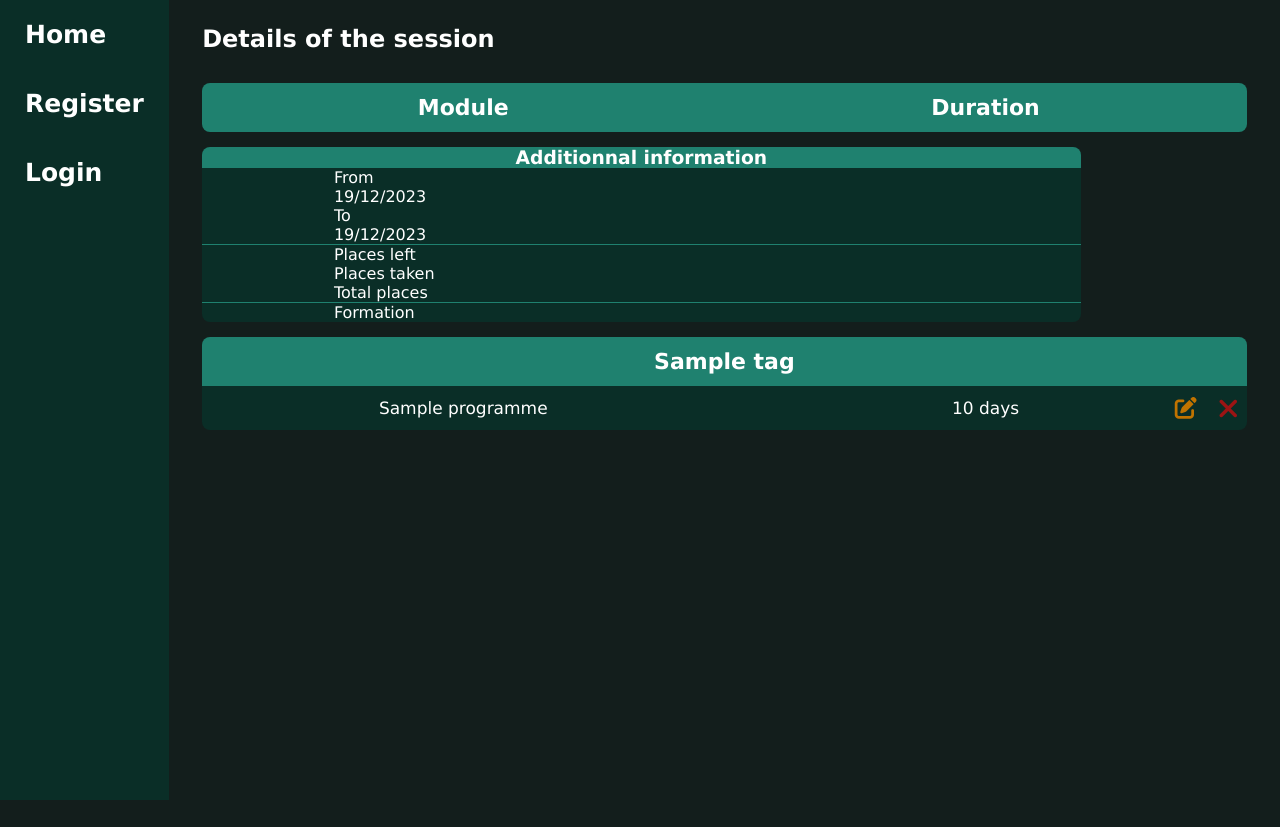
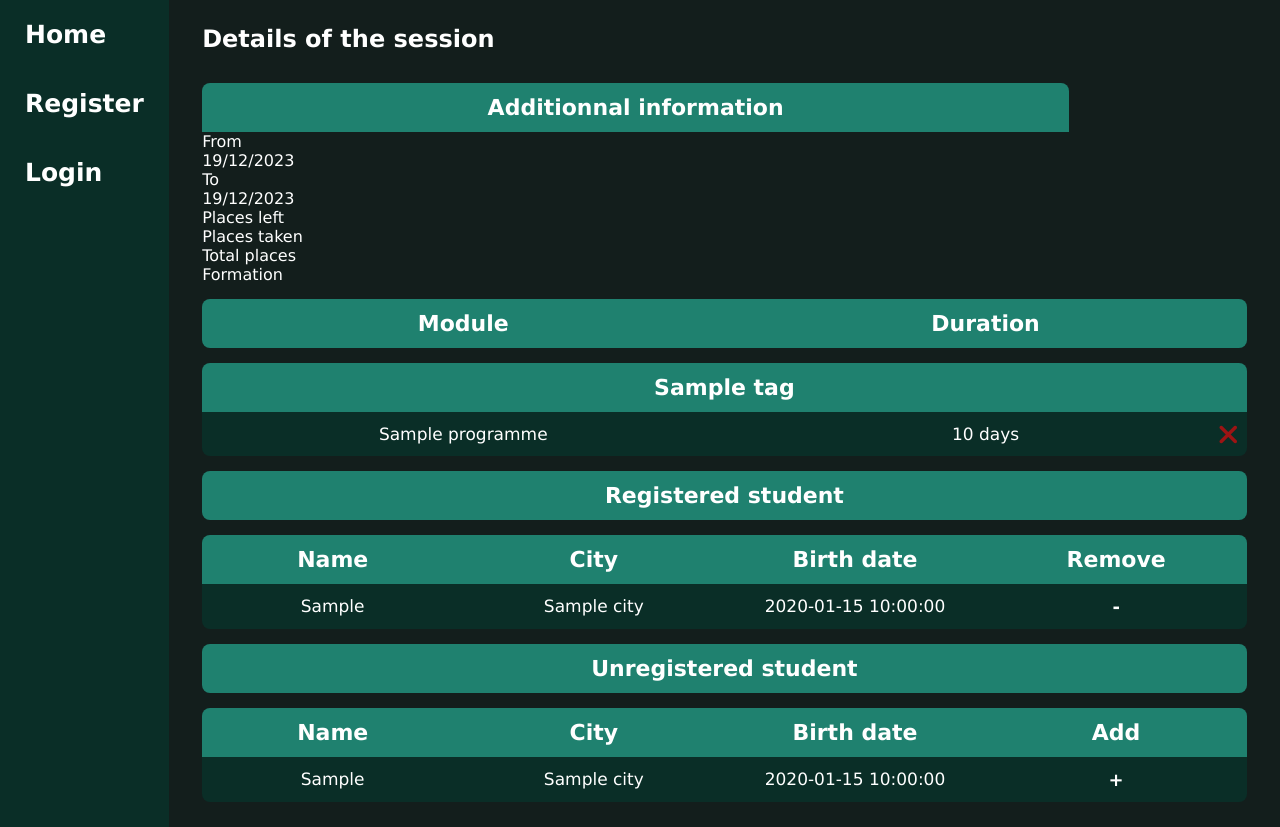
Before and after one commit to Molina-Q/SfSession, a Symfony app: template templates/session/details.html.twig in a window 1280 px wide. Before the commit the page ends 800 px from the top, so only its background shows below. Run offline with Twig, Linux system fonts and the light colour scheme; the template is opened without the code that fills it: most values are stand-ins (such as "Sample title", 1, 10 or a date in 2020); some libraries are stand-ins or nearby versions.

Commit message:
Added studentTable in details session

```diff
--- a/src/Entity/RegisterSession.php
+++ b/src/Entity/RegisterSession.php
@@ -2,10 +2,13 @@
 
 namespace App\Entity;
 
+use Doctrine\ORM\Mapping as ORM;
 use App\Repository\RegisterSessionRepository;
-use Doctrine\ORM\Mapping as ORM;
+use Symfony\Bridge\Doctrine\Validator\Constraints\UniqueEntity;
 
 #[ORM\Entity(repositoryClass: RegisterSessionRepository::class)]
+#[UniqueEntity(fields: ['Student', 'Session'], message: 'This student is already registered to this session')]
+
 class RegisterSession
 {
     #[ORM\Id]
--- a/templates/session/details.html.twig
+++ b/templates/session/details.html.twig
@@ -18,24 +18,45 @@
         {% endfor %}
     {% endfor %}
 
+    <div id="table-information" class="table-list">
+        <div class="table-row table-header">
+            <p class="table-item">Additionnal information</p>
+        </div>
+
+        <div class="table-section">
+            <p>From</p>
+            <p>{{ session.dateStart | date('d/m/Y') }}</p>
+
+            <p>To</p>
+            <p>{{ session.dateEnd | date('d/m/Y') }}</p>
+        </div>
+
+        <div class="table-section">
+            <p>Places left</p>
+            <p>{{ session.nbPlace }}</p>
+
+            <p>Places taken</p>
+            <p>{{ session.nbPlace }}</p>
+
+            <p>Total places</p>
+            <p>{{ session.nbPlace }}</p>
+        </div>
+
+        <div class="table-section">
+            <p>Formation</p>
+            <strong>{{ session.Formation }}</strong>
+        </div>
+    </div>
+
     {% if is_granted('ROLE_ADMIN') %}
 
-        {{ form_start(addStudentForm) }}
-            {{ form_errors(addStudentForm) }}
-            <h3>Add Student</h3>
-            <div class="form-content">
-                {{ form_row(addStudentForm.Student) }}
-            </div>
-            <button type="submit" class="form-btn-submit" >Submit</button>
-        {{ form_end(addStudentForm) }}
+        {{ form_start(addProgrammeForm) }}
+            <h3>Add Programme</h3>
+            {{ form_errors(addProgrammeForm) }}
 
-        {{ form_start(addProgrammeForm) }}
-            {{ form_errors(addProgrammeForm) }}
-            <h3>Add Programme</h3>
-            <div class="form-content">
-                {{ form_row(addProgrammeForm.Module) }}
-                {{ form_row(addProgrammeForm.duration) }}
-            </div>
+            {{ form_row(addProgrammeForm.Module) }}
+            {{ form_row(addProgrammeForm.duration) }}
+
             <button type="submit" class="form-btn-submit" >Submit</button>
         {{ form_end(addProgrammeForm) }}
 
@@ -46,57 +67,7 @@
         <p class="table-item">Duration</p>
     </div>
 
-    <div id="table-information" class="table-list">
-        <div class="table-row table-header">
-            <h3 class="table-items">Additionnal information</h3>
-        </div>
-
-        <div class="table-row">
-            <p>From</p>
-            <p>{{ session.dateStart | date('d/m/Y') }}</p>
-
-            <p>To</p>
-            <p>{{ session.dateEnd | date('d/m/Y') }}</p>
-        </div>
-
-        <div class="table-row">
-            <p>Places left</p>
-            <p>{{ session.nbPlace }}</p>
-
-            <p>Places taken</p>
-            <p>{{ session.nbPlace }}</p>
-
-            <p>Total places</p>
-            <p>{{ session.nbPlace }}</p>
-        </div>
-
-        <div class="table-row">
-            <p>Formation</p>
-            <strong>{{ session.Formation }}</strong>
-        </div>
-    </div>
-
     <div id="table-formation-module" class="table-list">
-
-        {# {% for programme in session.programmes %}
-        <div class="table-row table-header">
-            <p class="table-item">{{ programme.module.Tag }}</p>
-        </div>
-
-        <div class="table-row">
-            <p class="table-item">{{ programme }}</p>
-            <p class="table-item">{{ programme.duration }} days</p>
-
-            <a href="{{ path('update_programme', {id: programme.id}) }}">
-                <i class="fa-solid fa-pen-to-square"></i>
-            </a>
-
-            <a href="{{ path('delete_programme', {id: programme.id}) }}" class="deleteIcon">
-                <i class="fa-solid fa-xmark"></i>
-            </a>
-        </div>
-        {% endfor %} #}
-
 
         {% for tag in tags %}
         <div class="table-row table-header">
@@ -108,10 +79,6 @@
                         <p class="table-item">{{ programme }}</p>
                         <p class="table-item">{{ programme.duration }} days</p>
 
-                        <a href="{{ path('update_programme', {id: programme.id}) }}">
-                            <i class="fa-solid fa-pen-to-square"></i>
-                        </a>
-
                         <a href="{{ path('delete_programme', {id: programme.id}) }}" class="deleteIcon">
                             <i class="fa-solid fa-xmark"></i>
                         </a>
@@ -119,6 +86,71 @@
                 {% endfor %}
             {% endfor %}
         {% endfor %}
+    </div>
+
+    <div class="table-header row-unique header-student">
+        <p class="table-item">Registered student</p>
+    </div>
+
+    <div class="table-list">
+        <div class="table-row table-header">
+            <p class="table-item">Name</p>
+            <p class="table-item">City</p>
+            <p class="table-item">Birth date</p>
+            <p class="table-item">Remove</p>
+        </div>
+
+        {% if registeredUser|length > 0 %}
+
+            {% for student in registeredUser %}
+            <div class="table-row">
+                <a href="{{ path('details_user', {id: student.id}) }}" class="table-item ">
+                    {{ student }}
+                </a>
+
+                <p class="table-item">{{ student.city }}</p>
+                <p class="table-item">{{ student.formatedBirthDate }}</p>
+
+                <a href="" class="table-item">
+                    <b>-</b>
+                </a>
+            </div>
+            {% endfor %}
+
+        {% else %}
+            <div class="table-row">
+                <p class="table-item">No students registered yet</p>
+            </div>
+        {% endif %}
+    </div>
+
+    <div class="table-header row-unique header-student">
+        <p class="table-item">Unregistered student</p>
+    </div>
+
+    <div class="table-list">
+        <div class="table-row table-header">
+            <p class="table-item">Name</p>
+            <p class="table-item">City</p>
+            <p class="table-item">Birth date</p>
+            <p class="table-item">Add</p>
+        </div>
+
+        {% for student in unregisteredUser %}
+        <div class="table-row">
+            <a href="{{ path('details_user', {id: student.id}) }}" class="table-item ">
+                {{ student }}
+            </a>
+
+            <p class="table-item">{{ student.city }}</p>
+            <p class="table-item">{{ student.formatedBirthDate }}</p>
+
+            <a href="" class="table-item">
+                <b>+</b>
+            </a>
+        </div>
+        {% endfor %}
 
     </div>
+
 {% endblock %}
```
Also changed, not shown: src/Controller/SessionController.php (+10 -2 lines), src/Repository/UserRepository.php (+39 -0 lines), templates/programme/index.html.twig (deleted, +0 -20 lines), 1 other file.
